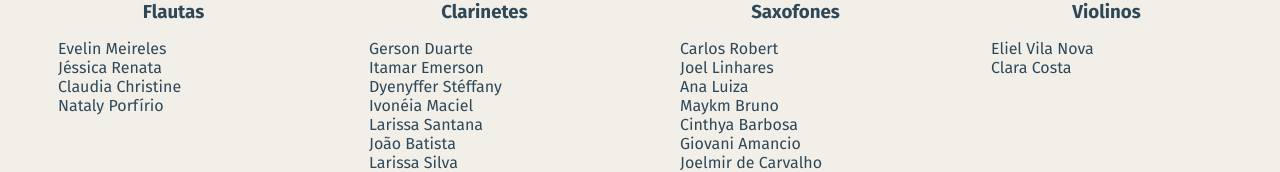
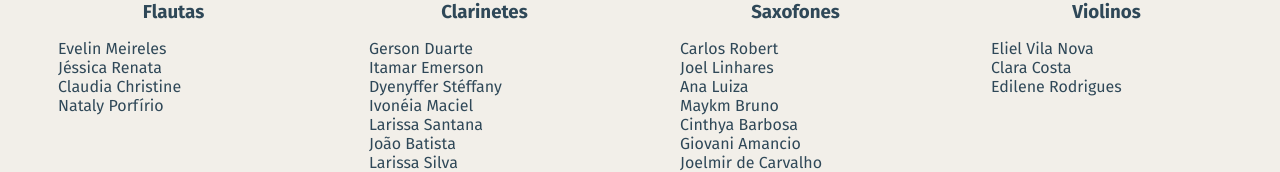
Before and after one commit to Rafatuba/orquestra-ad-familia, a React (Vite) app: page /orquestra in a window 1280 px wide. Shown: the part 253-425 px from the top of the page. Built offline with nearby package versions, Linux system fonts and the light colour scheme.

Commit message:
Adição de membro - violinos

```diff
--- a/src/pages/orquestra/index.tsx
+++ b/src/pages/orquestra/index.tsx
@@ -53,6 +53,7 @@ export default function Orquestra() {
           <ul>
             <li>Eliel Vila Nova</li>
             <li>Clara Costa</li>
+            <li>Edilene Rodrigues</li>
           </ul>
         </div>
 
```
